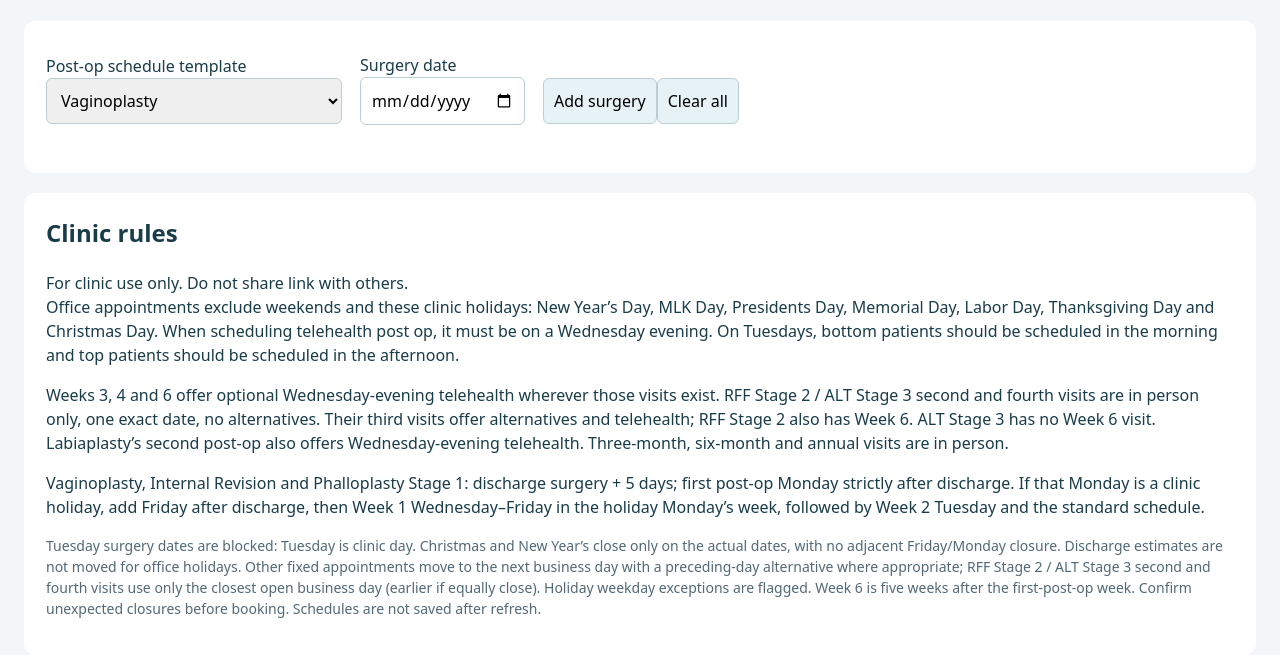
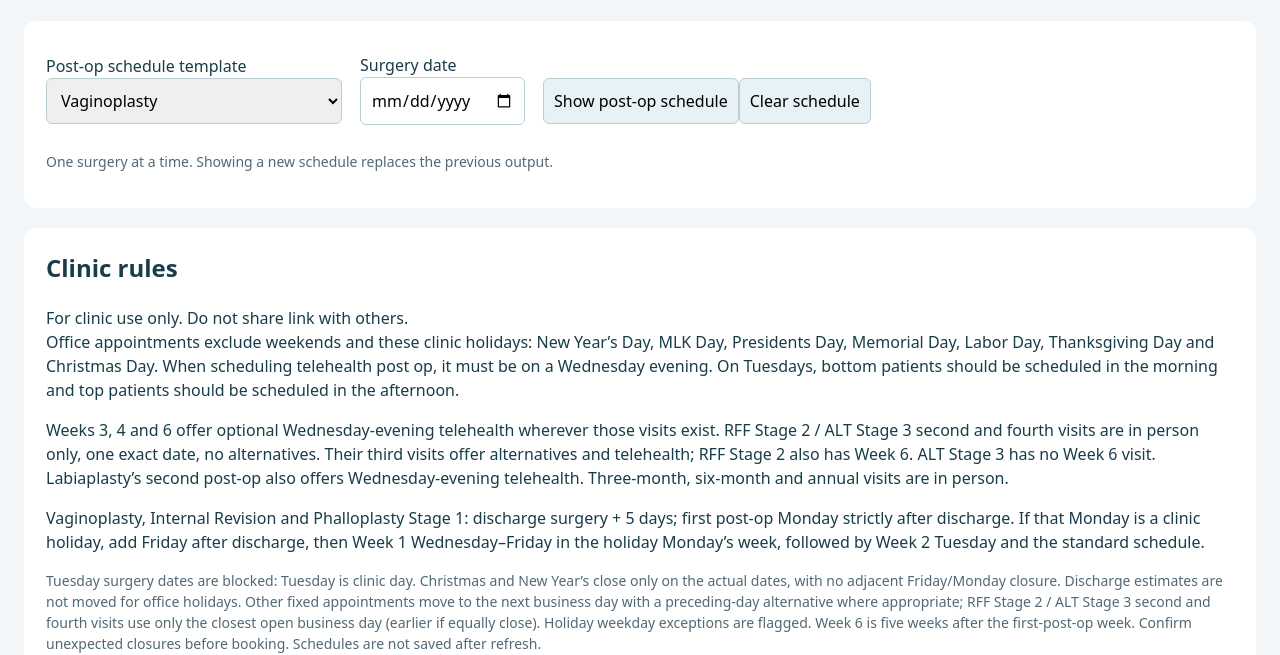
Before and after one commit to valc222/post-op-scheduler, a plain HTML site: page index.html in a window 1280 px wide. Shown: the part 152-807 px from the top of the page. Drawn offline with Linux system fonts and the light colour scheme.

Commit message:
Update index.html
updates

```diff
--- a/index.html
+++ b/index.html
@@ -25,3 +25,53 @@ function validate(){let v=$('date').value,day=v?parse(v).getDay():null,msg=day==
 $('date').addEventListener('input',validate);$('date').addEventListener('change',validate);$('add').onclick=()=>{if(!validate())return;if(!$('date').value)return alert('Choose a surgery date.');try{cases.push(build($('template').value,$('date').value));render()}catch(e){alert(e.message)}};$('clear').onclick=()=>{if(confirm('Clear all schedules?')){cases.length=0;render()}};
 $('export').onclick=()=>{let rows=[['Surgery','Surgery date','Discharge date','Visit','Suggested in-person date','Other in-person dates','Optional telehealth','Scheduling note']];for(let p of cases)for(let r of p.rows)rows.push([p.name,p.sd,iso(p.discharge),r.label,iso(r.date),r.options.slice(1).map(iso).join('; '),r.virtual,r.note]);let csv=rows.map(r=>r.map(v=>'"'+String(v).replaceAll('"','""')+'"').join(',')).join('\r\n'),url=URL.createObjectURL(new Blob([csv],{type:'text/csv;charset=utf-8'})),a=document.createElement('a');a.href=url;a.download='post-op-schedules.csv';a.click();setTimeout(()=>URL.revokeObjectURL(url),1000)};
 </script></html>
+<!-- Add this at the very end of your existing index.html. -->
+<script>
+(function () {
+  if (typeof render !== 'function' || typeof cases === 'undefined') return;
+  const originalRender = render;
+  function hideCombinedCalendar() {
+    const combined = document.getElementById('combined');
+    if (combined) {
+      const section = combined.closest('section');
+      if (section) section.hidden = true;
+    }
+  }
+  render = function () {
+    if (cases.length > 1) cases.splice(0, cases.length - 1);
+    originalRender();
+    hideCombinedCalendar();
+    const results = document.getElementById('results');
+    if (results && cases.length) {
+      const controls = document.createElement('div');
+      controls.className = 'controls';
+      controls.style.margin = '12px 0';
+      const printButton = document.createElement('button');
+      printButton.textContent = 'Print / save PDF';
+      printButton.onclick = function () { window.print(); };
+      const csvButton = document.createElement('button');
+      csvButton.textContent = 'Export CSV';
+      csvButton.style.marginLeft = '8px';
+      csvButton.onclick = function () {
+        const existing = document.getElementById('export');
+        if (existing) existing.click();
+      };
+      controls.append(printButton, csvButton);
+      const section = results.querySelector('section');
+      if (section) section.appendChild(controls);
+    }
+  };
+  const add = document.getElementById('add');
+  if (add) add.textContent = 'Show post-op schedule';
+  const clear = document.getElementById('clear');
+  if (clear) clear.textContent = 'Clear schedule';
+  const template = document.getElementById('template');
+  if (template && template.parentElement) {
+    const hint = document.createElement('p');
+    hint.className = 'hint';
+    hint.textContent = 'One surgery at a time. Showing a new schedule replaces the previous output.';
+    template.closest('section').appendChild(hint);
+  }
+  render();
+})();
+</script>
```
